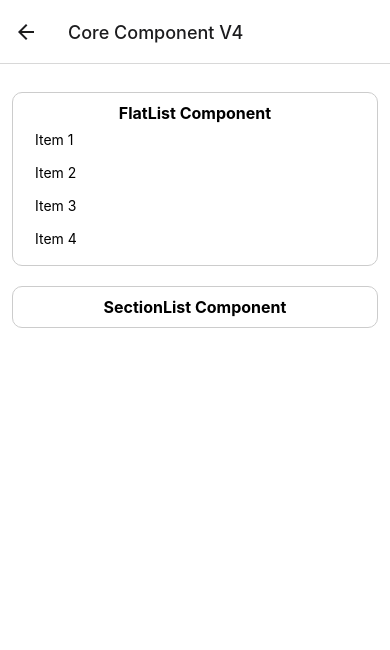
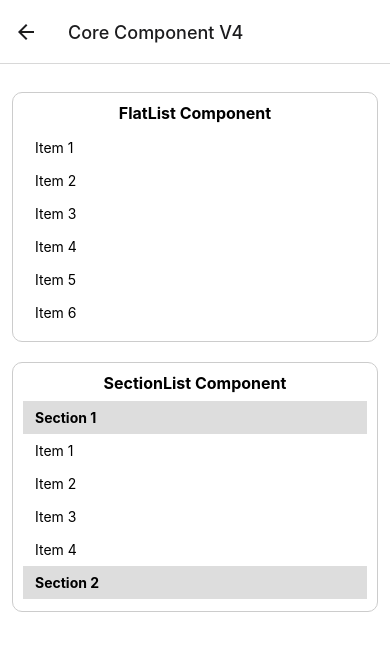
Before and after one commit to hramadhaan/learn-react-native-from-tiktok, a React Native app: screen /CoreComponentV4 in a window 390 px wide. Shown: the top 650 px of the page. Built offline with nearby package versions, Linux system fonts and the light colour scheme.

Commit message:
simple login page

```diff
--- a/package.json
+++ b/package.json
@@ -4,7 +4,7 @@
   "private": true,
   "scripts": {
     "android": "react-native run-android",
-    "ios": "react-native run-ios",
+    "ios": "react-native run-ios --simulator=\"iPhone 15\"",
     "lint": "eslint .",
     "start": "react-native start",
     "test": "jest"
@@ -15,7 +15,8 @@
     "react": "18.2.0",
     "react-native": "0.73.6",
     "react-native-safe-area-context": "^4.9.0",
-    "react-native-screens": "^3.29.0"
+    "react-native-screens": "^3.29.0",
+    "react-native-vector-icons": "^10.0.3"
   },
   "devDependencies": {
     "@babel/core": "^7.20.0",
@@ -26,6 +27,7 @@
     "@react-native/metro-config": "0.73.5",
     "@react-native/typescript-config": "0.73.1",
     "@types/react": "^18.2.6",
+    "@types/react-native-vector-icons": "^6.4.18",
     "@types/react-test-renderer": "^18.0.0",
     "babel-jest": "^29.6.3",
     "eslint": "^8.19.0",
--- /dev/null
+++ b/react-native.config.js
@@ -0,0 +1,3 @@
+module.exports = {
+  dependencies: {},
+};
--- a/routes/AppNavigation.tsx
+++ b/routes/AppNavigation.tsx
@@ -4,6 +4,7 @@ import HomePage from '../screens/HomePage';
 import CoreComponentV2 from '../screens/core-component/CoreComponentV2';
 import CoreComponentV3 from '../screens/core-component/CoreComponentV3';
 import CoreComponentV4 from '../screens/core-component/CoreComponentV4';
+import LoginFreestylePage from '../screens/freestyle/LoginFreestylePage';
 
 const Stack = createNativeStackNavigator();
 
@@ -49,6 +50,13 @@ export const AppNavigation = () => {
           headerTitle: 'Core Component V4',
         }}
       />
+      <Stack.Screen
+        name="LoginFreestylePage"
+        component={LoginFreestylePage}
+        options={{
+          headerShown: false,
+        }}
+      />
     </Stack.Navigator>
   );
 };
--- a/screens/HomePage.tsx
+++ b/screens/HomePage.tsx
@@ -30,6 +30,15 @@ const listOfContent = [
       {
         name: 'Core Component V4',
         screen: 'CoreComponentV4',
+      },
+    ],
+  },
+  {
+    title: 'Freestyle dulu bos',
+    data: [
+      {
+        name: 'Login Page (React Native)',
+        screen: 'LoginFreestylePage',
       },
     ],
   },
--- a/screens/core-component/CoreComponentV4.tsx
+++ b/screens/core-component/CoreComponentV4.tsx
@@ -1,5 +1,12 @@
 import React from 'react';
-import {View, Text, StyleSheet, FlatList} from 'react-native';
+import {
+  View,
+  Text,
+  StyleSheet,
+  FlatList,
+  SectionList,
+  ScrollView,
+} from 'react-native';
 
 const data_flatlist = [
   {
@@ -18,6 +25,73 @@ const data_flatlist = [
     id: '4',
     name: 'Item 4',
   },
+  {
+    id: '5',
+    name: 'Item 5',
+  },
+  {
+    id: '6',
+    name: 'Item 6',
+  },
+  {
+    id: '7',
+    name: 'Item 7',
+  },
+  {
+    id: '8',
+    name: 'Item 8',
+  },
+  {
+    id: '9',
+    name: 'Item 9',
+  },
+  {
+    id: '10',
+    name: 'Item 10',
+  },
+  {
+    id: '11',
+    name: 'Item 11',
+  },
+  {
+    id: '12',
+    name: 'Item 12',
+  },
+];
+
+const data_sectionList = [
+  {
+    title: 'Section 1',
+    data: ['Item 1', 'Item 2', 'Item 3', 'Item 4'],
+  },
+  {
+    title: 'Section 2',
+    data: ['Item 5', 'Item 6', 'Item 7', 'Item 8'],
+  },
+  {
+    title: 'Section 3',
+    data: ['Item 9', 'Item 10', 'Item 11', 'Item 12'],
+  },
+  {
+    title: 'Section 4',
+    data: ['Item 13', 'Item 14', 'Item 15', 'Item 16'],
+  },
+  {
+    title: 'Section 5',
+    data: ['Item 17', 'Item 18', 'Item 19', 'Item 20'],
+  },
+  {
+    title: 'Section 6',
+    data: ['Item 21', 'Item 22', 'Item 23', 'Item 24'],
+  },
+  {
+    title: 'Section 7',
+    data: ['Item 25', 'Item 26', 'Item 27', 'Item 28'],
+  },
+  {
+    title: 'Section 8',
+    data: ['Item 29', 'Item 30', 'Item 31', 'Item 32'],
+  },
 ];
 
 const CoreComponentV4 = () => {
@@ -25,7 +99,11 @@ const CoreComponentV4 = () => {
     <View style={styles.container}>
       <View style={styles.boxContainer}>
         <Text style={styles.titleContainer}>FlatList Component</Text>
+        <View style={{height: 8}} />
         <FlatList
+          style={{
+            height: 200,
+          }}
           data={data_flatlist}
           renderItem={({item}) => (
             <View style={{paddingHorizontal: 12, paddingVertical: 8}}>
@@ -38,6 +116,29 @@ const CoreComponentV4 = () => {
       {/* End of FlatList */}
       <View style={styles.boxContainer}>
         <Text style={styles.titleContainer}>SectionList Component</Text>
+        <View style={{height: 8}} />
+
+        <SectionList
+          style={{height: 200}}
+          sections={data_sectionList}
+          keyExtractor={item => item}
+          showsVerticalScrollIndicator={false}
+          renderSectionHeader={({section}) => (
+            <View
+              style={{
+                backgroundColor: '#ddd',
+                paddingVertical: 8,
+                paddingHorizontal: 12,
+              }}>
+              <Text style={{fontWeight: 'bold'}}>{section.title}</Text>
+            </View>
+          )}
+          renderItem={({item}) => (
+            <View style={{paddingHorizontal: 12, paddingVertical: 8}}>
+              <Text>{item}</Text>
+            </View>
+          )}
+        />
       </View>
     </View>
   );
--- /dev/null
+++ b/screens/freestyle/LoginFreestylePage.tsx
@@ -0,0 +1,154 @@
+import React from 'react';
+import {
+  View,
+  Text,
+  StyleSheet,
+  SafeAreaView,
+  TouchableOpacity,
+  TextInput,
+  Pressable,
+} from 'react-native';
+import FeatherIcons from 'react-native-vector-icons/Feather';
+
+const HeaderComponent = props => {
+  return (
+    <View style={{flexDirection: 'row', alignItems: 'center'}}>
+      <TouchableOpacity
+        style={{
+          padding: 10,
+          borderWidth: 1,
+          borderRadius: 8,
+          borderColor: '#aaa',
+        }}
+        onPress={() => {
+          props.navigation.goBack();
+        }}>
+        <FeatherIcons name="chevron-left" size={28} />
+      </TouchableOpacity>
+    </View>
+  );
+};
+
+const InputCustom = (props: {
+  placeholder: string;
+  type: 'email' | 'password';
+}) => {
+  const {placeholder, type} = props;
+  return (
+    <View
+      style={{
+        paddingHorizontal: 12,
+        paddingVertical: 14,
+        borderWidth: 1,
+        borderColor: '#aaa',
+        borderRadius: 8,
+        flexDirection: 'row',
+        alignItems: 'center',
+        justifyContent: 'space-between',
+      }}>
+      <TextInput
+        placeholder={placeholder}
+        secureTextEntry={type === 'password'}
+        keyboardType={type === 'email' ? 'email-address' : 'default'}
+      />
+      {type === 'password' && <FeatherIcons name="eye-off" size={20} />}
+    </View>
+  );
+};
+
+const LoginFreestylePage = props => {
+  return (
+    <SafeAreaView style={{flex: 1, backgroundColor: 'white'}}>
+      <View style={styles.container}>
+        <HeaderComponent navigation={props.navigation} />
+        <View style={{marginTop: 20}}>
+          <Text style={{fontWeight: 'bold', fontSize: 38}}>
+            Welcome back! Glad to see you, Again!
+          </Text>
+        </View>
+        <View style={{marginTop: 60}}>
+          <InputCustom placeholder="Enter you email" type="email" />
+          <View style={{height: 18}} />
+          <InputCustom placeholder="Enter you password" type="password" />
+        </View>
+        <View style={{marginTop: 60}}>
+          <Pressable
+            style={{
+              paddingVertical: 22,
+              backgroundColor: 'black',
+              alignItems: 'center',
+              borderRadius: 10,
+            }}>
+            <Text style={{color: 'white', fontSize: 16}}>Login</Text>
+          </Pressable>
+        </View>
+        <View style={{marginTop: 40, alignItems: 'center'}}>
+          <Text>Or Login With</Text>
+        </View>
+        <View
+          style={{
+            flexDirection: 'row',
+            alignItems: 'center',
+            justifyContent: 'space-between',
+            marginTop: 40,
+          }}>
+          <Pressable
+            style={{
+              paddingHorizontal: 40,
+              paddingVertical: 12,
+              borderWidth: 1,
+              borderColor: '#aaa',
+              borderRadius: 10,
+            }}>
+            <FeatherIcons name="facebook" size={28} />
+          </Pressable>
+          <Pressable
+            style={{
+              paddingHorizontal: 40,
+              paddingVertical: 12,
+              borderWidth: 1,
+              borderColor: '#aaa',
+              borderRadius: 10,
+            }}>
+            <FeatherIcons name="twitch" size={28} />
+          </Pressable>
+          <Pressable
+            style={{
+              paddingHorizontal: 40,
+              paddingVertical: 12,
+              borderWidth: 1,
+              borderColor: '#aaa',
+              borderRadius: 10,
+            }}>
+            <FeatherIcons name="twitter" size={28} />
+          </Pressable>
+        </View>
+        <View
+          style={{
+            marginTop: 90,
+            flexDirection: 'row',
+            alignItems: 'center',
+            justifyContent: 'center',
+          }}>
+          <Text>Don't have an account ?</Text>
+          <Pressable style={{marginLeft: 8}}>
+            <Text style={{fontWeight: 'bold', color: 'blue'}}>
+              Register Now
+            </Text>
+          </Pressable>
+        </View>
+      </View>
+    </SafeAreaView>
+  );
+};
+
+export default LoginFreestylePage;
+
+const styles = StyleSheet.create({
+  container: {
+    flex: 1,
+    backgroundColor: '#fff',
+    paddingHorizontal: 12,
+    paddingVertical: 8,
+  },
+});
```
Also changed, not shown: 6 other files (tests, documents, lock files or other folders).
